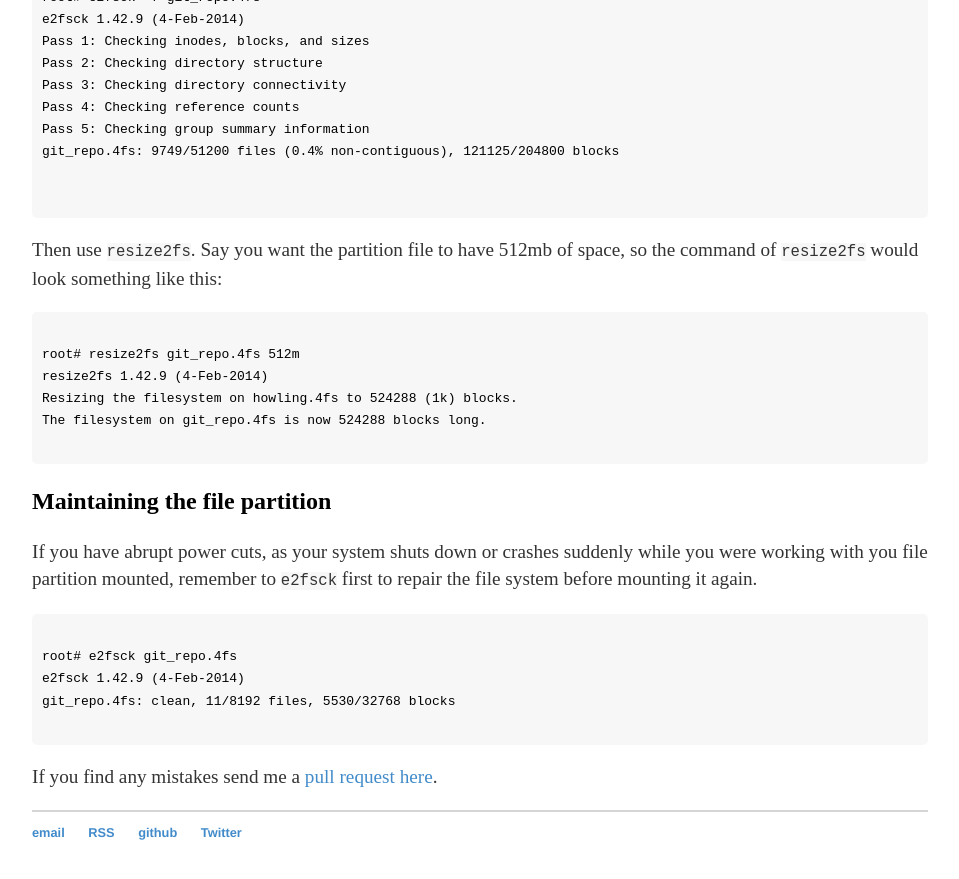
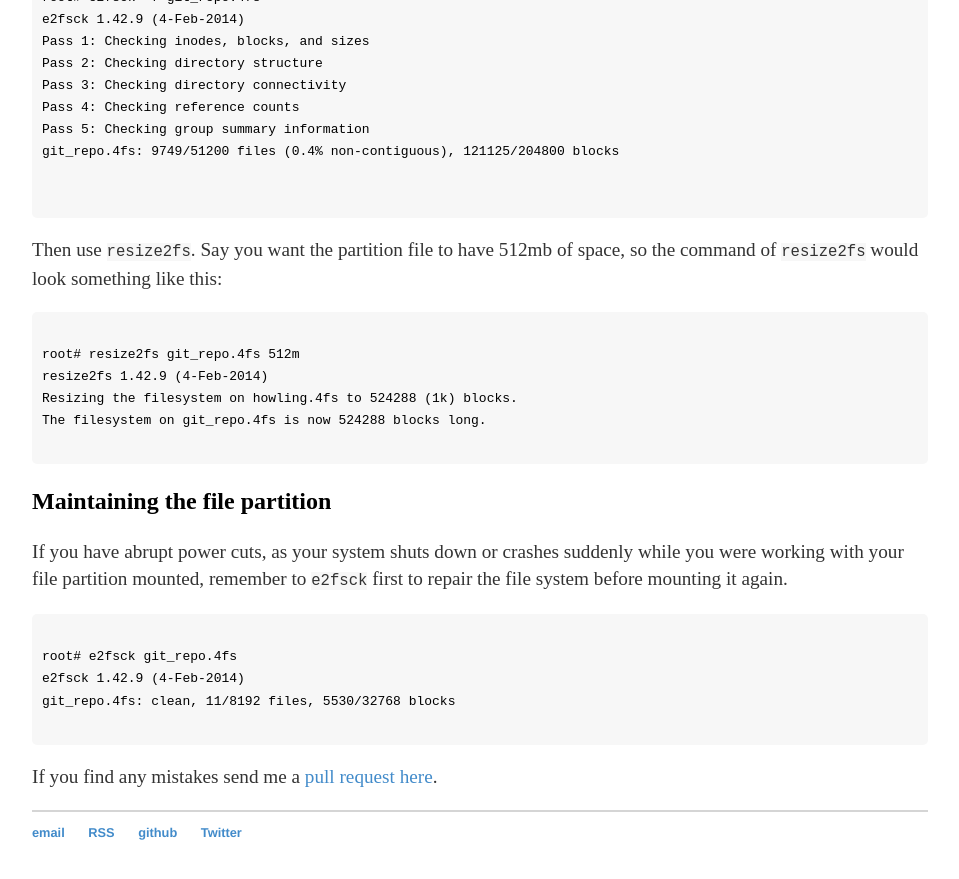
Before and after one commit to Mr-Kumar-Abhishek/brain-beats-blog, a Jekyll site: the page built from _posts/2016-06-11-how-to-properly-maintain-local-clones-of-git-repositories-in-linux.md, in a window 1280 px wide and 900 px high, scrolled down 4279 px. Shown: the top 879 px of the window, without its empty margins (160-1119 px from the left). Built offline with Jekyll 4.4.1, drawn with Linux system fonts in a browser that asks for light colours; comment, search, counter and statistics services are not loaded.

Commit message:
fix typo

```diff
--- a/_posts/2016-06-11-how-to-properly-maintain-local-clones-of-git-repositories-in-linux.md
+++ b/_posts/2016-06-11-how-to-properly-maintain-local-clones-of-git-repositories-in-linux.md
@@ -218,7 +218,7 @@ The filesystem on git_repo.4fs is now 524288 blocks long.
 <section>
 <h3> Maintaining the file partition </h3>
 
-<p>If you have abrupt power cuts, as your system shuts down or crashes suddenly while you were working with you file partition mounted, remember to <code>e2fsck</code> first to repair the file system before mounting it again.</p>
+<p>If you have abrupt power cuts, as your system shuts down or crashes suddenly while you were working with your file partition mounted, remember to <code>e2fsck</code> first to repair the file system before mounting it again.</p>
 
 <pre>
 <code>
```
